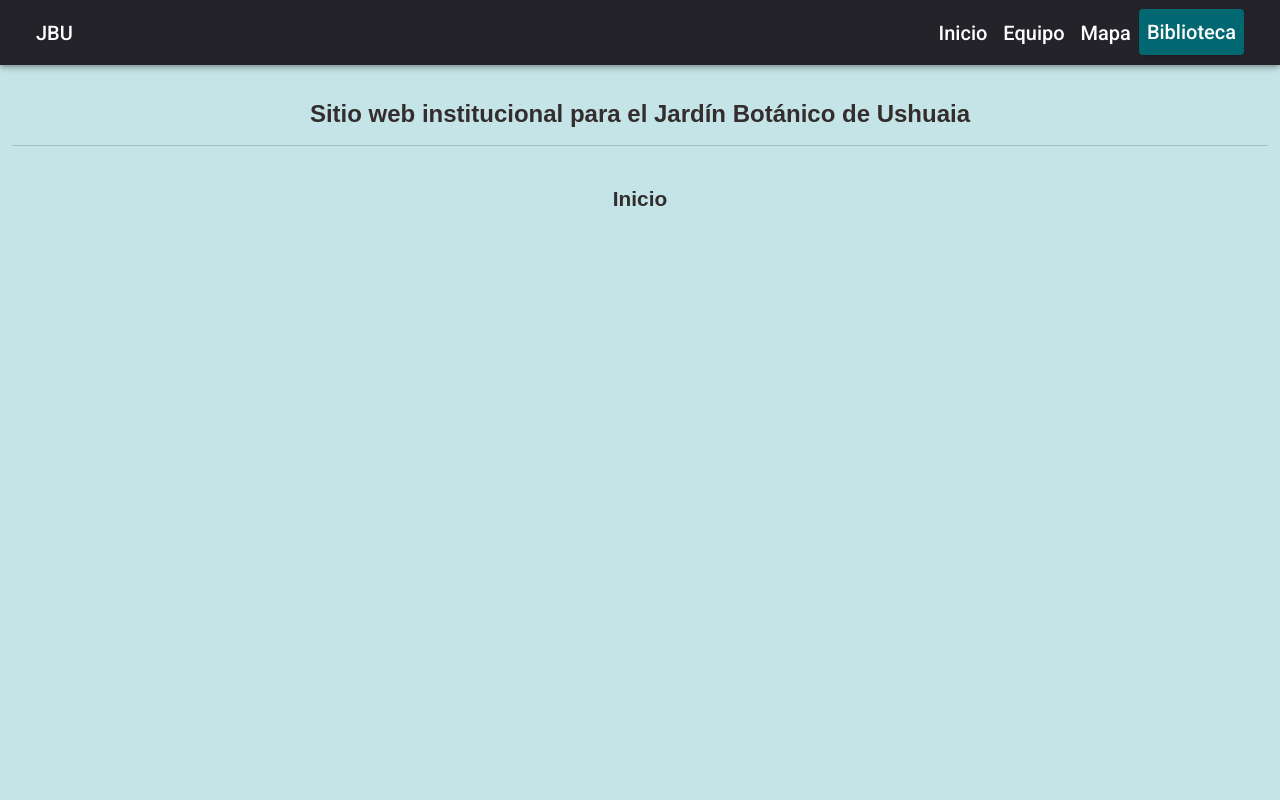
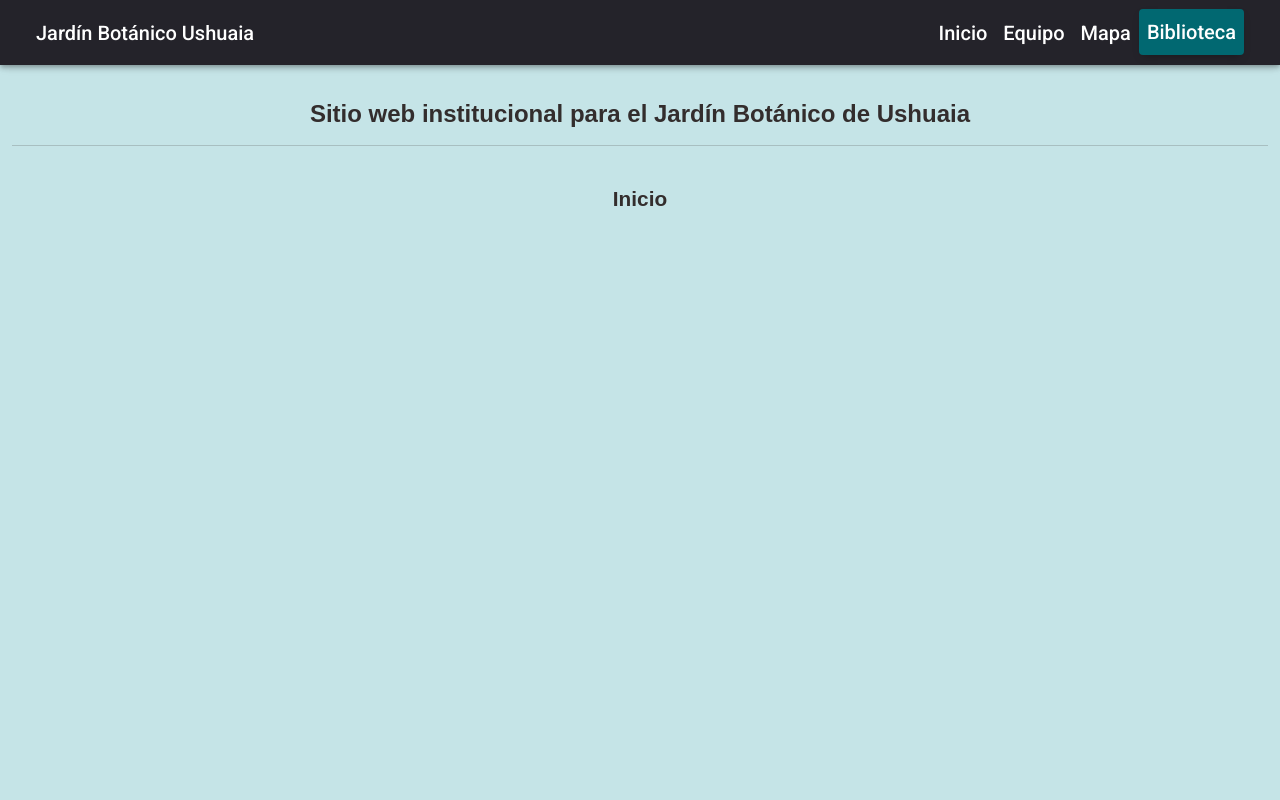
Before and after one commit to lautarobarba/jardinbu-landingpage, a website: page landingpage/public/index.html in a window 1280 px wide. Shown: the top 800 px of the page. Drawn offline with Linux system fonts and the light colour scheme.

Commit message:
Se cambio brand en navbar

```diff
--- a/landingpage/public/assets/css/styles.css
+++ b/landingpage/public/assets/css/styles.css
@@ -28,6 +28,7 @@ body {
 .navbar-toggler {
   min-height: 48px;
 }
+
 #navbarLinks {
   min-height: 48px;
 }
--- a/landingpage/public/index.html
+++ b/landingpage/public/index.html
@@ -51,7 +51,7 @@
       <!-- Container wrapper -->
       <div class="container-fluid">
         <!-- Navbar brand -->
-        <a class="navbar-brand text-white" href="#">JBU</a>
+        <a class="navbar-brand text-white" href="#">Jardín Botánico Ushuaia</a>
 
         <!-- Toggle button -->
         <button
```
